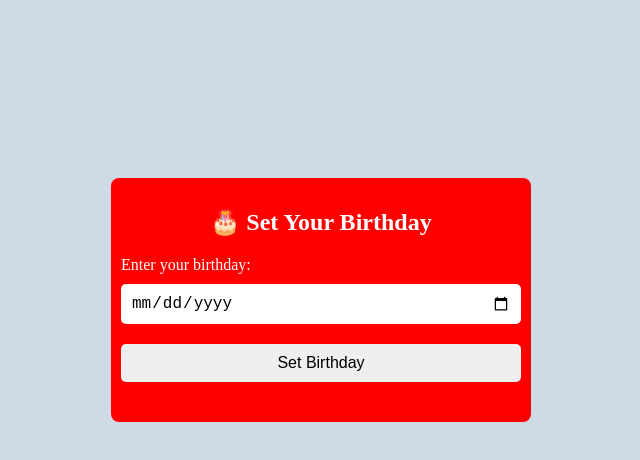
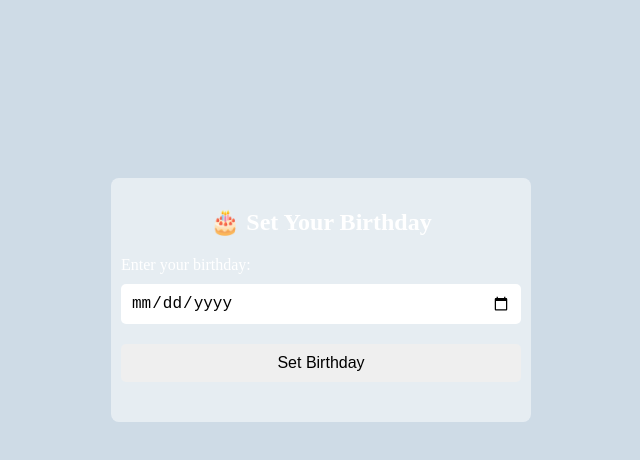
Before and after one commit to sujeetvishwakarma83/Birthday-setup, a plain HTML site: page index.html in a window 1280 px wide. In both pictures the pointer is over the element 640 px from the left and 299 px from the top of the page. Shown: the whole page, without its empty margins (319-959 px from the left). Drawn offline with Linux system fonts and the light colour scheme.

Commit message:
Update index.html

```diff
--- a/index.html
+++ b/index.html
@@ -35,7 +35,7 @@
       }
     }
     .main:hover {
-      background-color: red;
+      background-color: rgba(255, 255, 255, 0.5);
       color: white;
     }
 
```
